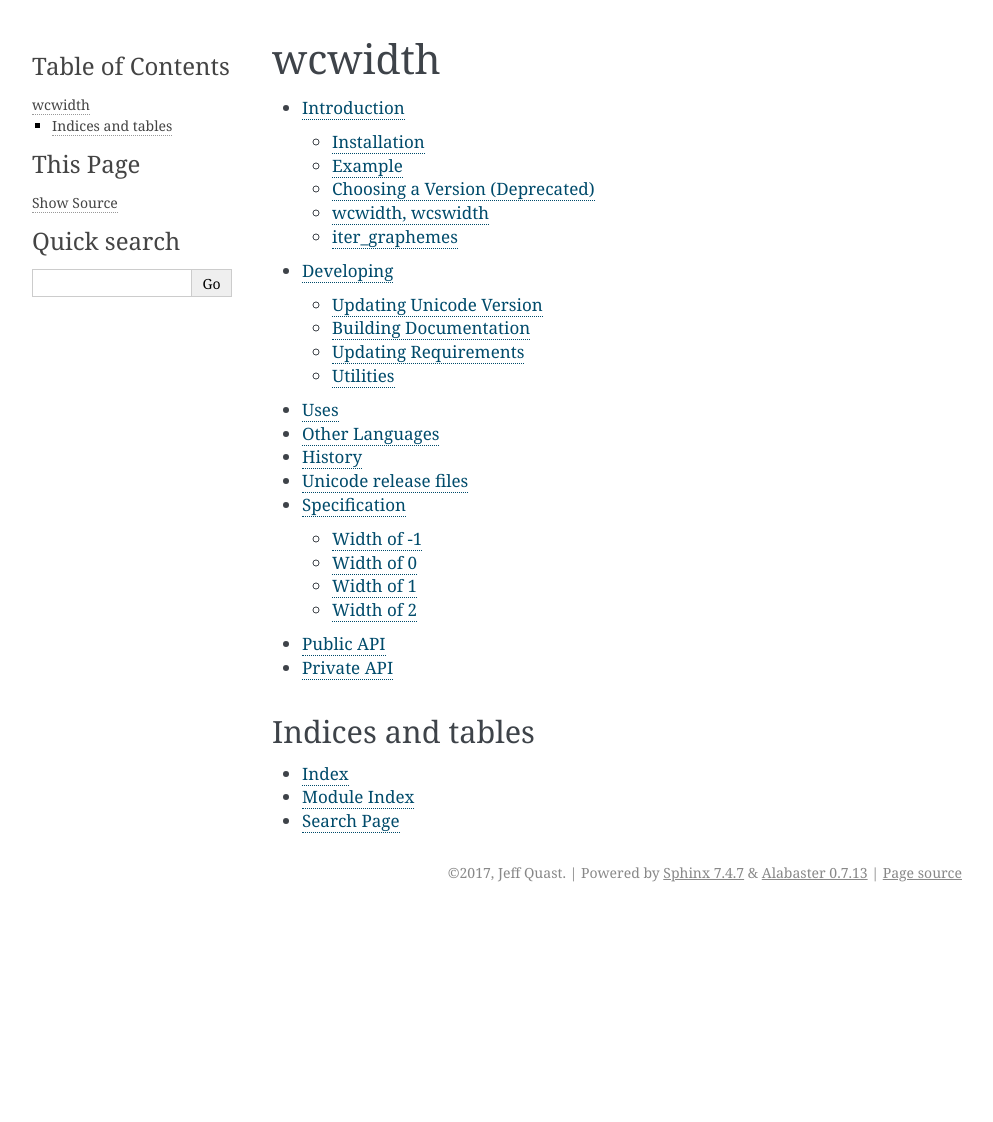
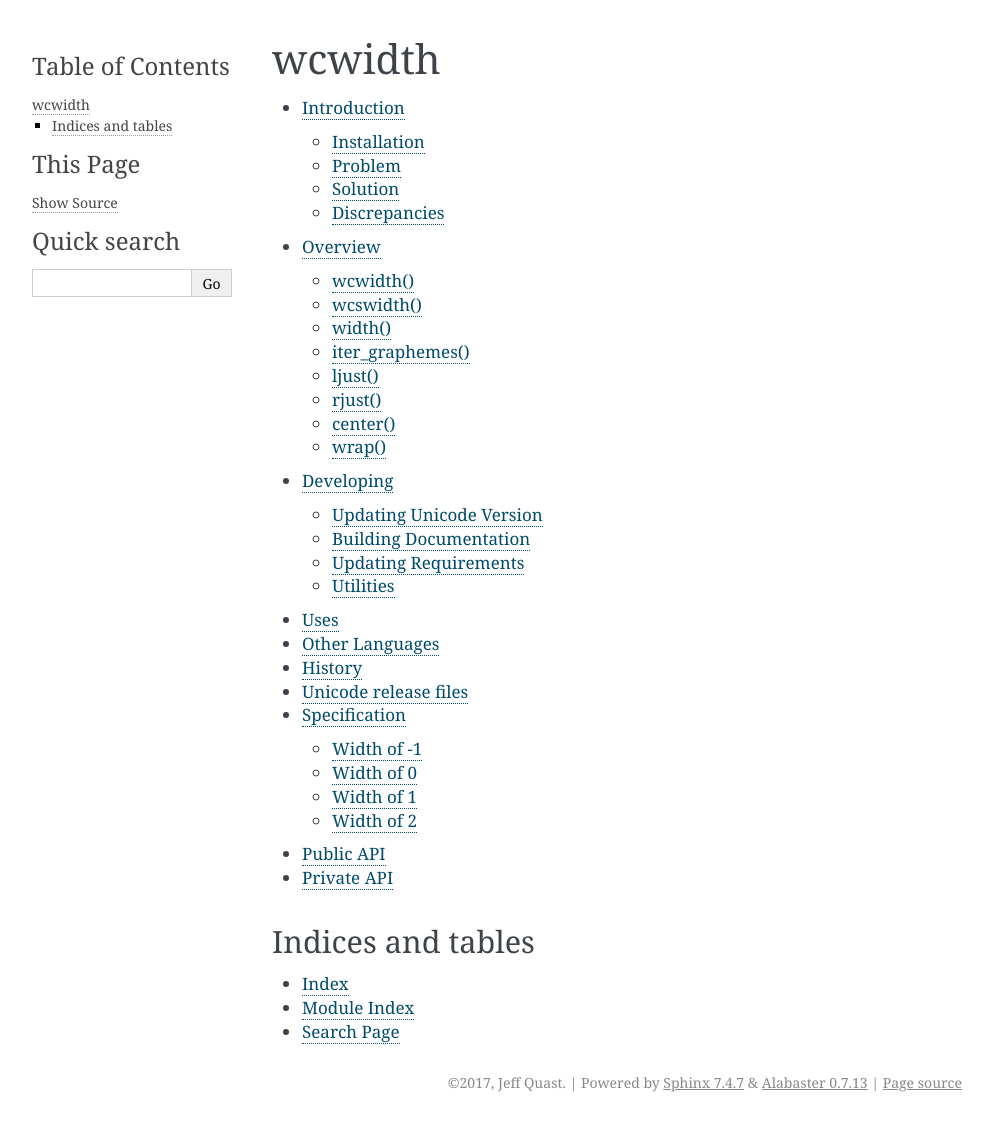
Before and after one commit to jquast/wcwidth, a Sphinx documentation site: the page built from docs/index.rst, in a window 1280 px wide. Shown: the whole page, without its empty margins (148-1141 px from the left). Built offline with Sphinx 7.4.7, drawn with Linux system fonts in a browser that asks for light colours; before the commit the page ends 912 px from its top, so only the background shows below that; some of the changed lines change nothing that is shown.

Commit message:
fully document all new functions in README.rst

```diff
--- a/docs/intro.rst
+++ b/docs/intro.rst
@@ -4,86 +4,90 @@
 Introduction
 ============
 
-This library is mainly for CLI programs that carefully produce output for
-Terminals, or make pretend to be an emulator.
-
-**Problem Statement**: The printable length of *most* strings are equal to the
-number of cells they occupy on the screen ``1 character : 1 cell``.  However,
-there are categories of characters that *occupy 2 cells* (full-wide), and
-others that *occupy 0* cells (zero-width).
-
-**Solution**: POSIX.1-2001 and POSIX.1-2008 conforming systems provide
-`wcwidth(3)`_ and `wcswidth(3)`_ C functions of which this python module's
-functions precisely copy.  *These functions return the number of cells a
-unicode string is expected to occupy.*
+This library is mainly for CLI programs that carefully produce output for Terminals.
 
 Installation
 ------------
 
-The stable version of this package is maintained on pypi, install using pip::
+The stable version of this package is maintained on pypi, install or upgrade, using pip::
 
-    pip install wcwidth
+    pip install --upgrade wcwidth
 
-Example
+Problem
 -------
 
-**Problem**: given the following phrase (Japanese),
+As of Python 3.15, all string-formatting functions, `textwrap.wrap()`_, `str.ljust()`_, ``rjust()``,
+and ``center`` incorrectly presume that the displayed length of a string is equal to the number of
+codepoints.
 
-   >>>  text = u'コンニチハ'
+Some examples:
 
-Python **incorrectly** uses the *string length* of 5 codepoints rather than the
-*printable length* of 10 cells, so that when using the `rjust` function, the
-output length is wrong::
+.. code-block:: python
 
-    >>> print(len('コンニチハ'))
-    5
+    >>> # result consumes 16 total cells, 11 expected,
+    >>> 'コンニチハ'.rjust(11, 'X')
+    'XXXXXXコンニチハ'
 
-    >>> print('コンニチハ'.rjust(20, '_'))
-    _______________コンニチハ
+    >>> # result consumes 5 total cells, 6 expected,
+    >>> 'café'.center(6, 'X')
+    'caféX'
 
-By defining our own "rjust" function that uses wcwidth, we can correct this::
+    >>> # result consumes 4 total cells, 2 expected
+    >>> '🇿🇼'.ljust(2, 'X')
+    '🇿🇼  '
 
-   >>> def wc_rjust(text, length, padding=' '):
-   ...    from wcwidth import wcswidth
-   ...    return padding * max(0, (length - wcswidth(text))) + text
-   ...
-
-Our **Solution** uses wcswidth to determine the string length correctly::
-
-   >>> from wcwidth import wcswidth
-   >>> print(wcswidth('コンニチハ'))
-   10
-
-   >>> print(wc_rjust('コンニチハ', 20, '_'))
-   __________コンニチハ
+    >>> # result consumes 2 total cells, 4 expected.
+    >>> '👨\u200d👩\u200d👧'.center(4, 'X')
+    '👨\u200d👩\u200d👧'
 
 
-Choosing a Version (Deprecated)
--------------------------------
+Solution
+--------
 
-.. deprecated::
+The base of this library is POSIX.1-2001 and POSIX.1-2008 functions `wcwidth(3)`_ and `wcswidth(3)`_
+which this python module's functions precisely copy by interface as `wcwidth()`_ and `wcswidth()`_,
+and are brought up-to-date to support the latest unicode releases.
 
-   The ``UNICODE_VERSION`` environment variable and ``unicode_version``
-   parameter are deprecated and should not be used. Empirical data shows that
-   Unicode support in terminals varies not only by version, but also by
-   terminal capability, language settings, and installed fonts. The latest
-   Unicode version is always used by default and is recommended for all use
-   cases.
+This library also provides an easy-to-use function `width()`_ function, which is also capable of
+measuring the displayed width of most kinds of terminal sequences.
 
-The ``UNICODE_VERSION`` environment variable and ``unicode_version`` function
-parameter are still supported for backwards compatibility, but their use is
-discouraged. If unspecified, the latest version is used.
+A `iter_graphemes()`_ iterator function is provided to help format strings for a terminal, and, the
+appropriate function interfaces `ljust()`_, `center()`_, `rjust()`_ and, perhaps most useful, a
+`wrap()_` function, all doing their best to correctly handle terminal output sequences like color,
+all kinds of emojis, combining characters, and many popular world languages.
 
-wcwidth, wcswidth
------------------
-Use function ``wcwidth()`` to determine the length of a *single unicode
-character*, and ``wcswidth()`` to determine the length of many, a *string
-of unicode characters*.
+Discrepancies
+-------------
+
+You may find that some terminal support *varies* for more complex unicode sequences or codepoints. A
+companion utility, `jquast/ucs-detect`_ was authored to gather and publish the results of Wide
+character support and version level, language support, zero-width joiner, and variation-16 support
+as a `General Tabulated Summary`_ by terminal emulator software and version.
+
+========
+Overview
+========
+
+
+A quick overview of all functions follows, by example.
+
+wcwidth()
+---------
+
+Measures width of a single codepoint,
+
+.. code-block:: python
+
+    >>> # '♀' narrow emoji
+    >>> wcwidth.wcwidth('\u2640')
+    1
+
+Use function ``wcwidth()`` to determine the length of a *single unicode character*.
 
 Briefly, return values of function ``wcwidth()`` are:
 
 ``-1``
-  Indeterminate (not printable).
+  Indeterminate (not printable) control codes (C0 and C1).
 
 ``0``
   Does not advance the cursor, such as NULL or Combining.
@@ -95,60 +99,126 @@ Briefly, return values of function ``wcwidth()`` are:
 ``1``
   All others.
 
-Function ``wcswidth()`` simply returns the sum of all values for each character
-along a string, or ``-1`` when it occurs anywhere along a string.
+wcswidth()
+----------
 
-iter_graphemes
---------------
-Use function ``iter_graphemes()`` to iterate over *grapheme clusters* of a
-unicode string. A grapheme cluster is a "user-perceived character" - what a
-user would consider a single character, which may consist of multiple Unicode
-codepoints.
+Measures width of a string, returns -1 for control codes.
 
-This is useful for correctly handling:
+.. code-block:: python
 
-- Combining characters (e.g., ``é`` as ``e`` + combining acute accent)
-- Emoji sequences (e.g., family emoji joined with ZWJ)
-- Regional indicators (e.g., flag emoji as two codepoints)
-- Hangul syllables
+    >>> # '♀️' emoji w/vs-16
+    >>> wcwidth.wcswidth('♀️')
+    2
 
-Example of a phrase with a flag emoji, which is comprised of two codepoints::
+Use function ``wcswidth()`` to determine the length of many, a *string of unicode characters*
 
-    >>> from wcwidth import iter_graphemes
-    >>> phrase = (
-    ...     'Hi' +
-    ...     '\U0001F1FA' +  # Regional Indicator Symbol Letter U
-    ...     '\U0001F1F8'    # Regional Indicator Symbol Letter S
-    ... )
-    >>> list(iter_graphemes(phrase))
-    ['H', 'i', '\U0001F1FA\U0001F1F8']
+Function ``wcswidth()`` sums the length of each character with some additional account for some
+kinds of sequences. ``-1`` is returned if a control code occurs anywhere in the string.
 
-Example of a phrase with a combining accent, where ``é`` is represented as
-``e`` followed by a combining acute accent::
+width()
+-------
 
-    >>> phrase = (
-    ...     'cafe' +
-    ...     '\u0301'  # Combining Acute Accent
-    ... )
-    >>> list(iter_graphemes(phrase))
-    ['c', 'a', 'f', 'e\u0301']
+Measures width of a string with improved handling of ``control_codes``
 
-Example of an emoji ZWJ (Zero Width Joiner) sequence::
+.. code-block:: python
 
-    >>> family = (
-    ...     '\U0001F468' +  # Man
-    ...     '\u200D' +      # ZWJ
-    ...     '\U0001F469' +  # Woman
-    ...     '\u200D' +      # ZWJ
-    ...     '\U0001F467'    # Girl
-    ... )
-    >>> list(iter_graphemes(family))
-    ['\U0001F468\u200D\U0001F469\u200D\U0001F467']
+    >>> # same support as wcwidth, eg. regional indicator flag:
+    >>> wcwidth.width('\U0001F1FF\U0001F1FC')
+    2
+    >>> # SGR colored text, 'WARN', followed by SGR reset
+    >>> wcwidth.width('\x1b[38;2;255;150;100mWARN\x1b[0m')
+    4
+    >>> # tabs,
+    >>> wcwidth.width('\t', tabstop=4, column=1)
+    3
+    >>> # "vertical" control characters are ignored
+    >>> wcwidth.width('\n')
+    0
+    >>> # as well as sequences with "indeterminate" effects like Home + Clear
+    >>> wcwidth.width('\x1b[H\x1b[2J')
+    0
+    >>> # *unless* control_codes='strict' is used, then ValueError is raised
+    >>> wcwidth.width('\n', control_codes='strict')
+    Traceback (most recent call last):
+    ...
+    ValueError: Vertical movement character 0xa at position 0
+    >>> wcwidth.width('\x1b[H\x1b[2J', control_codes='strict')
+    Traceback (most recent call last):
+    ...
+    ValueError: Indeterminate cursor sequence at position 0
 
-The function implements Unicode Standard Annex #29 grapheme cluster boundary
-rules.
+iter_graphemes()
+----------------
 
-Full API Documentation at https://wcwidth.readthedocs.io
+Use function ``iter_graphemes()`` to iterate over *grapheme clusters* of a string.
+
+.. code-block:: python
+
+    >>> # ok + Regional Indicator 'Z', 'W' (Zimbabwe)
+    >>> list(iter_graphemes('ok\U0001F1FF\U0001F1FC'))
+    ['o', 'k', '🇿🇼']
+
+    >>> # cafe + combining cute accent
+    >>> list(iter_graphemes('cafe\u0301'))
+    ['c', 'a', 'f', 'é']
+
+    >>> # ok + Emoji Man + ZWJ + Woman + ZWJ + Girl
+    >>> list(iter_graphemes('ok\U0001F468\u200D\U0001F469\u200D\U0001F467'))
+    ['o', 'k', '👨‍👩‍👧']
+
+ljust()
+-------
+
+Use as replacement of `str.ljust()`_:
+
+.. code-block:: python
+
+    >>> 'コンニチハ'.ljust(11, '*')             # don't do this
+    'コンニチハ******'
+    >>> wcwidth.ljust('コンニチハ', 11, '*')    # do this!
+    'コンニチハ*'
+
+rjust()
+-------
+
+Use as replacement of `str.rjust()`_:
+
+.. code-block:: python
+
+    >>> 'コンニチハ'.rjust(11, '*')             # don't do this
+    '******コンニチハ'
+    >>> wcwidth.rjust('コンニチハ', 11, '*')    # do this!
+    'Xコンニチハ'
+
+center()
+--------
+
+Use as replacement of `str.center()`_:
+
+.. code-block:: python
+
+    >>> 'cafe\u0301'.center(6, '*')             # don't do this
+    'café*'
+    >>> wcwidth.center('cafe\u0301', 6, '*')
+    '*café*'                                    # do this!
+
+
+wrap()
+------
+
+Use as replacement of `textwrap.wrap()`_:
+
+.. code-block:: python
+
+    >>> daodejing_8p3 = '居善地，心善淵，與善仁，言善信，正善治，事善能，動善時。'
+
+    >>> # don't do this
+    >>> textwrap.wrap(daodejing_8p3, 8)
+    ['居善地，心善淵，', '與善仁，言善信，', '正善治，事善能，', '動善時。']
+
+    >>> # do this!
+    >>> wcwidth.wrap(daodejing_8p3, 8)
+    ['居善地，', '心善淵，', '與善仁，', '言善信，', '正善治，', '事善能，', '動善時。']
 
 ==========
 Developing
@@ -158,9 +228,14 @@ Install wcwidth in editable mode::
 
    pip install -e .
 
-Execute unit tests using tox_ for all supported Python versions::
+Execute all code generation, autoformatters, linters and unit tests using tox::
 
-   tox -e py36,py37,py38,py39,py310,py311,py312,py313,py314
+
+   tox
+
+Or select individual items for testing, see ``tox -lv`` for all available targets::
+
+   tox -e pylint,py36,py314
 
 Updating Unicode Version
 ------------------------
@@ -250,6 +325,8 @@ This library is used in:
 - `saulpw/visidata`_: Terminal spreadsheet multitool for discovering and
   arranging data
 
+- `jquast/ucs-detect`_: Utility for unicode support detection.
+
 ===============
 Other Languages
 ===============
@@ -272,10 +349,11 @@ History
 =======
 
 0.2.15 *unreleased*
-  * **New** function :func:`iter_graphemes` to iterate over grapheme clusters
+  * **New** functions  `ljust()`_, `center()`_, `rjust()`_ and `wrap()`_.
+  * **New** function `iter_graphemes()`_ to iterate over grapheme clusters
     (user-perceived characters).
-  * **New** function :func:`width` gracefully handles control characters and
-    terminal escape sequences gracefully.
+  * **New** function `width()`_ with support of control characters and terminal
+    output sequences.
   * **Deprecated** the ``unicode_version`` parameter and ``UNICODE_VERSION``
     environment variable are now marked (by documentation only) as deprecated.
 
@@ -441,6 +519,8 @@ https://www.cl.cam.ac.uk/~mgk25/ucs/wcwidth.c::
 .. _`saulpw/visidata`: https://github.com/saulpw/visidata
 .. _`pip-tools`: https://pip-tools.readthedocs.io/
 .. _`sphinx`: https://www.sphinx-doc.org/
+.. _`Annex #29`: https://www.unicode.org/reports/tr29/
+.. _`General Tabulated Summary`: https://ucs-detect.readthedocs.io/results.html
 .. |pypi_downloads| image:: https://img.shields.io/pypi/dm/wcwidth.svg?logo=pypi
     :alt: Downloads
     :target: https://pypi.org/project/wcwidth/
```
